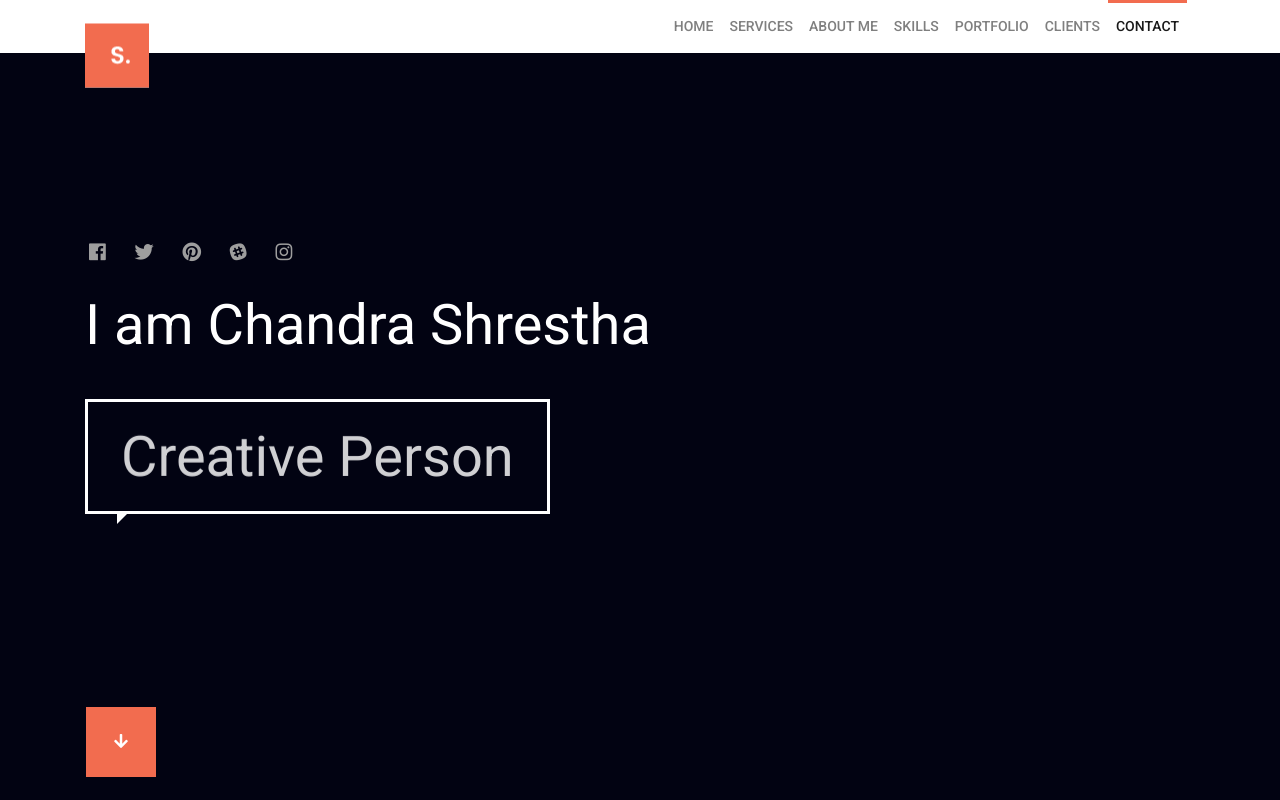
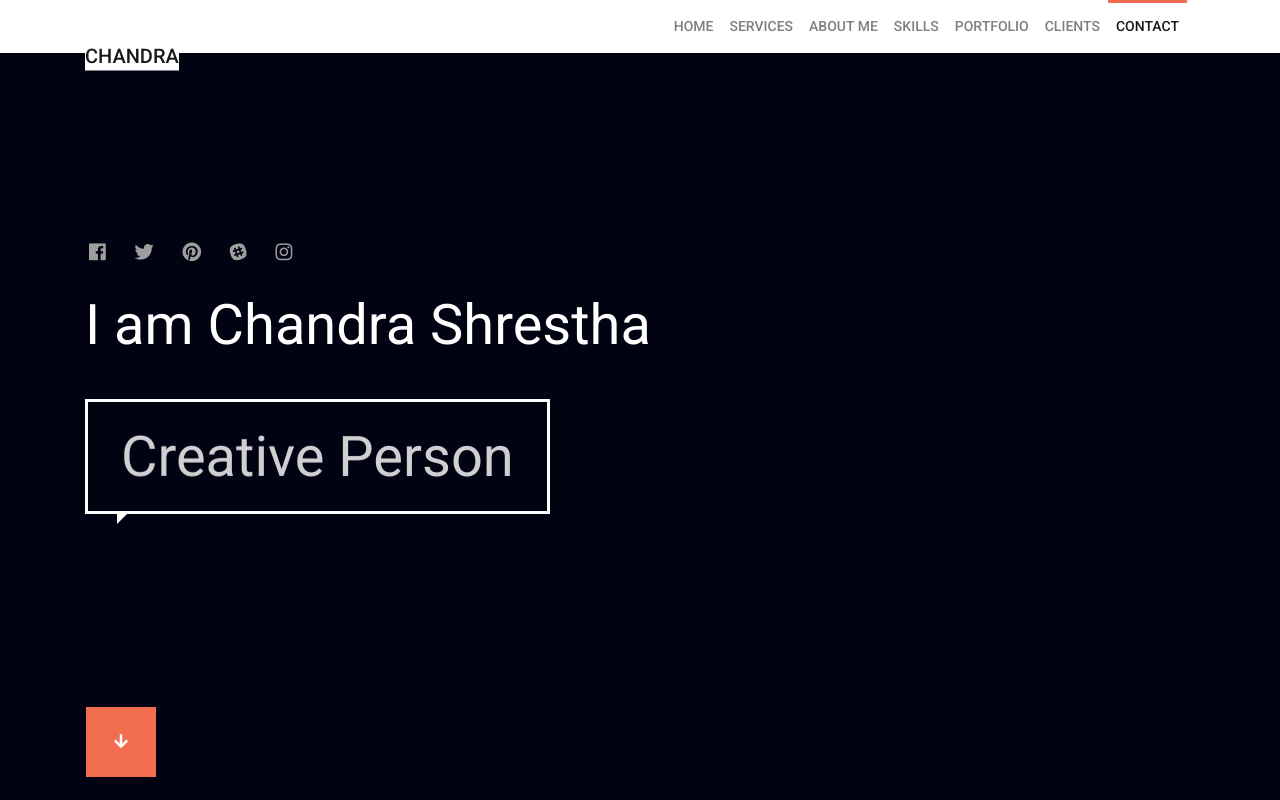
Before and after one commit to cbisum/cbisum.github.io, a plain HTML site: page index.html in a window 1280 px wide. Shown: the top 800 px of the page. Drawn offline with Linux system fonts and the light colour scheme.

Commit message:
updated codes

```diff
--- a/index.html
+++ b/index.html
@@ -21,7 +21,7 @@
         <nav class="navbar navbar-expand-lg navbar-light fixed-top bg-white">
             <div class="container">
                 <a class="navbar-brand ts-push-down__50 position-absolute ts-bottom__0 bg-white pb-0 ts-z-index__1 ts-scroll" href="#page-top">
-                    <img src="assets/img/logo.png" alt="">
+                    Chandra
                 </a>
                 <!--end navbar-brand-->
                 <button class="navbar-toggler" type="button" data-toggle="collapse" data-target="#navbarNavAltMarkup" aria-controls="navbarNavAltMarkup" aria-expanded="false" aria-label="Toggle navigation">
```
